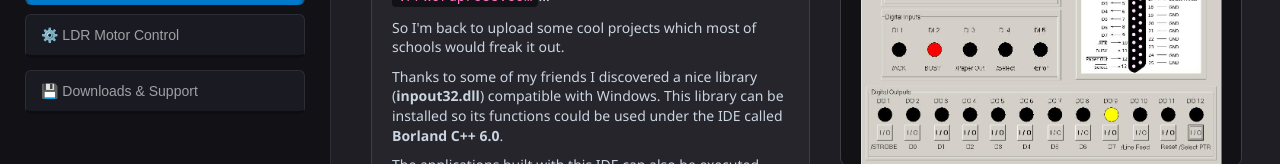
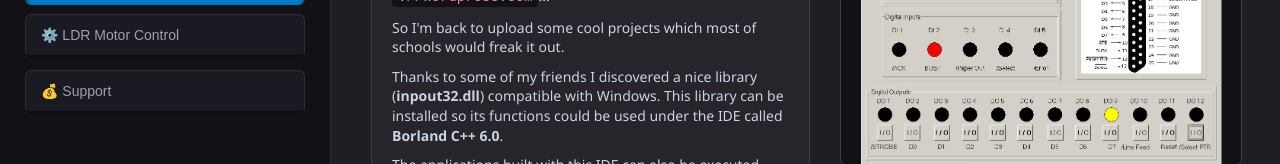
Before and after one commit to jacc1984/d2ac.org, a plain HTML site: page index.html in a window 1280 px wide. Shown: the part 170-334 px from the top of the page. Drawn offline with Linux system fonts and the light colour scheme.

Commit message:
Add files via upload

```diff
--- a/index.html
+++ b/index.html
@@ -20,7 +20,7 @@
             <nav class="menu">
                 <button class="menu-btn active" onclick="switchTab(event, 'proyecto1')">🔧 LPT DB25 Port Control</button>
                 <button class="menu-btn" onclick="switchTab(event, 'circuito')">⚙️ LDR Motor Control</button>
-                <button class="menu-btn" onclick="switchTab(event, 'descargas')">💾 Downloads & Support</button>
+                <button class="menu-btn" onclick="switchTab(event, 'descargas')">💰 Support</button>
             </nav>
         </aside>
 
```
